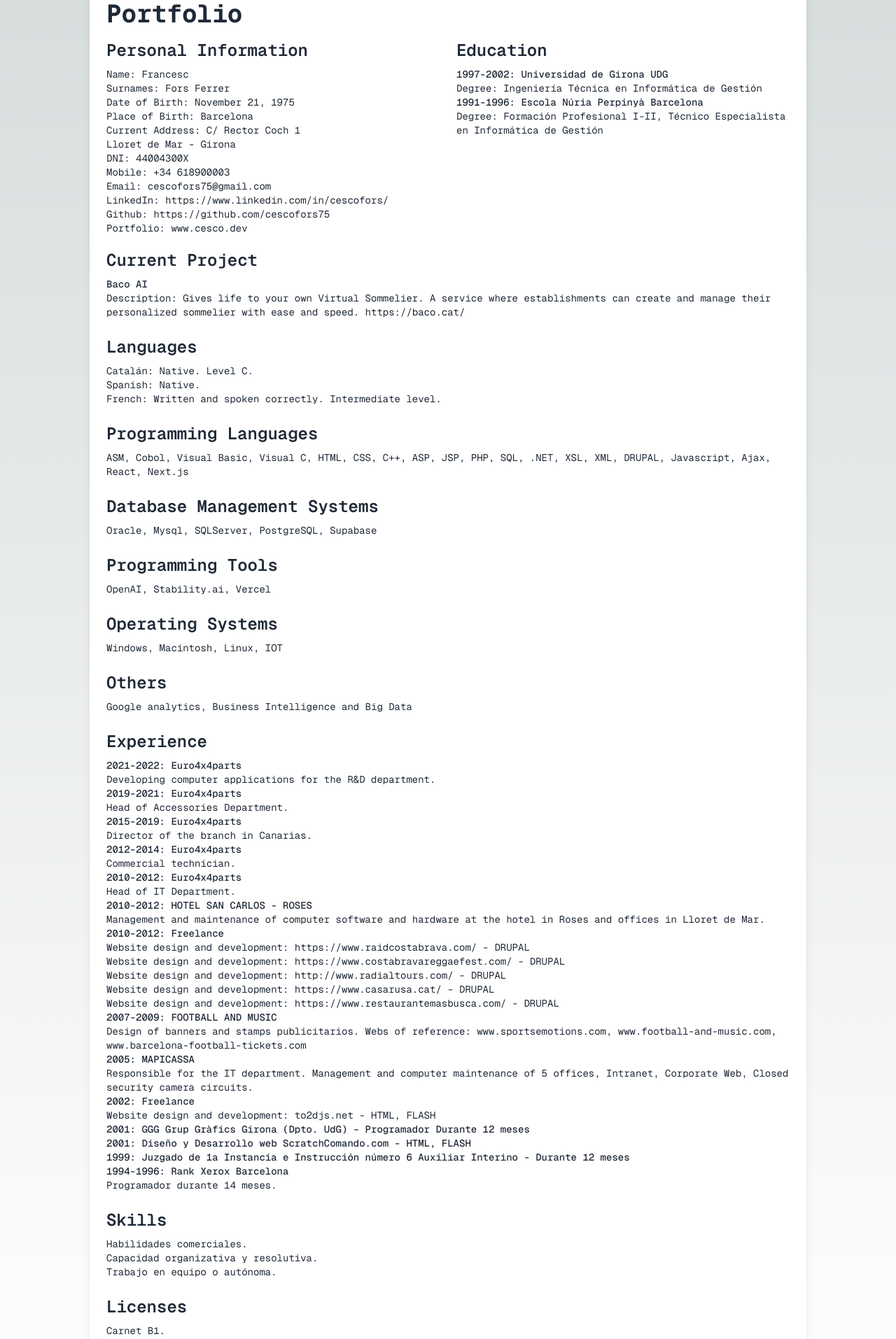
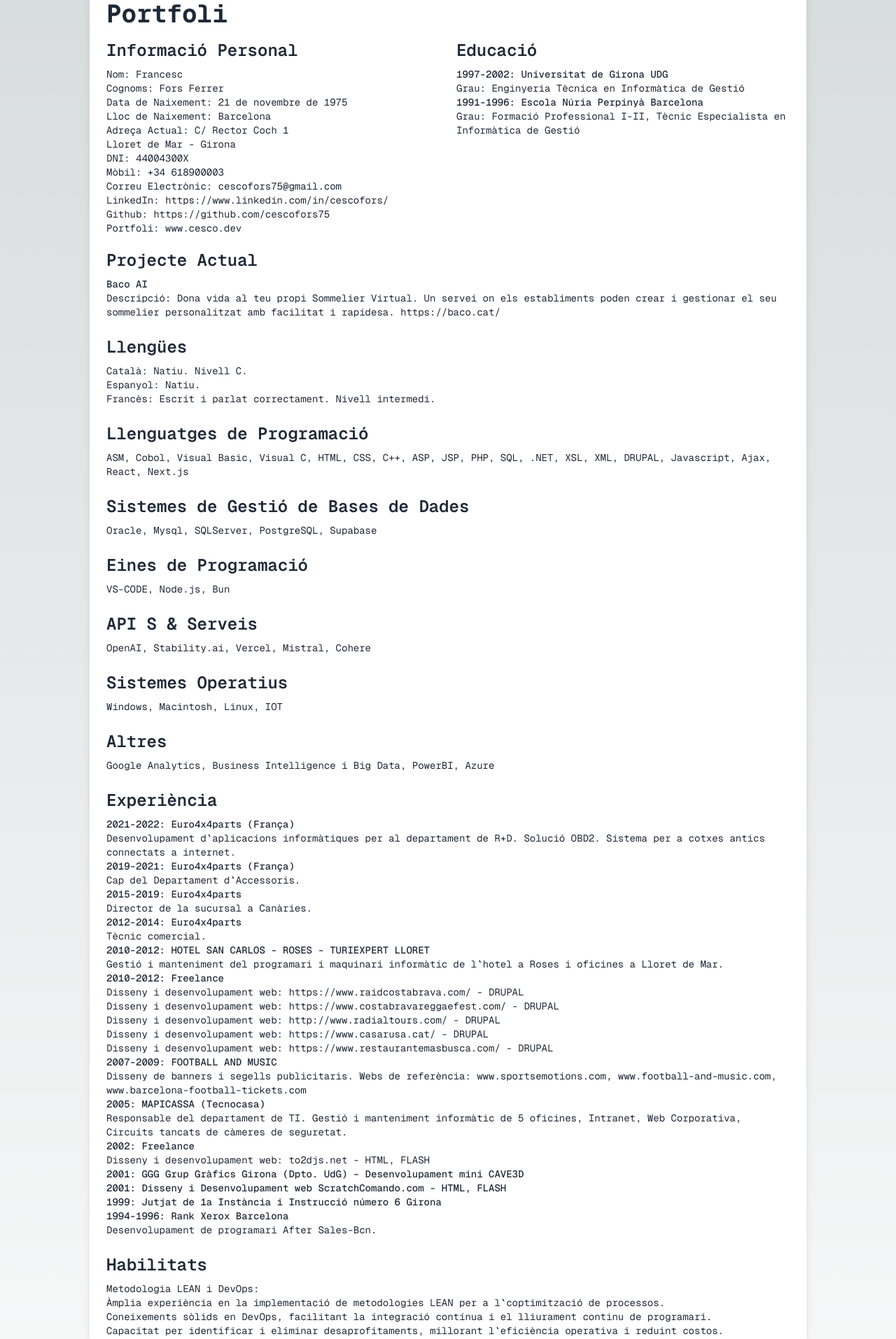
Before and after one commit to cescofors75/cesco.dev, a Next.js app: page / in a window 1280 px wide. Shown: the part 120-2034 px from the top of the page at 70% size. Built offline with nearby package versions, Linux system fonts and the light colour scheme.

Commit message:
cat version

```diff
--- a/app/layout.tsx
+++ b/app/layout.tsx
@@ -1,6 +1,6 @@
 import type { Metadata } from 'next'
 //import { Inter } from 'next/font/google'
-import { GeistSans, GeistMono } from 'geist/font'
+import { GeistMono } from 'geist/font'
 import './globals.css'
 
 //const inter = Inter({ subsets: ['latin'] })
--- a/app/page.tsx
+++ b/app/page.tsx
@@ -2,13 +2,13 @@
 import {Component} from '../components/component/component'
 export default function Home() {
   return (
-    <>
+
 
     <main className="flex min-h-screen flex-col items-center justify-between p-24">
       <div className="z-10 max-w-5xl w-full items-center justify-between font-mono text-sm lg:flex">
         <Component />
       </div>
     </main>
-    </>
+
   )
 }
--- a/components/component/component.tsx
+++ b/components/component/component.tsx
@@ -7,164 +7,162 @@ import Link from 'next/link'
 export function Component() {
   return (
     <div className="bg-white dark:bg-gray-800 text-gray-800 dark:text-gray-200 p-6 rounded-lg shadow-lg">
-      <h1 className="text-4xl font-bold mb-4">Portfolio</h1>
+      <h1 className="text-4xl font-bold mb-4">Portfoli</h1>
       <div className="grid grid-cols-1 md:grid-cols-2 gap-6">
         <div>
-          <h2 className="text-2xl font-semibold mb-2">Personal Information</h2>
-          <p>Name: Francesc</p>
-          <p>Surnames: Fors Ferrer</p>
-          <p>Date of Birth: November 21, 1975</p>
-          <p>Place of Birth: Barcelona</p>
-          <p>Current Address: C/ Rector Coch 1 </p> <p>Lloret de Mar - Girona</p>
+          <h2 className="text-2xl font-semibold mb-2">Informació Personal</h2>
+          <p>Nom: Francesc</p>
+          <p>Cognoms: Fors Ferrer</p>
+          <p>Data de Naixement: 21 de novembre de 1975</p>
+          <p>Lloc de Naixement: Barcelona</p>
+          <p>Adreça Actual: C/ Rector Coch 1 </p> <p>Lloret de Mar - Girona</p>
           <p>DNI: 44004300X</p>
-          <p>Mobile: +34 618900003</p>
-          <p>Email: cescofors75@gmail.com</p>
+          <p>Mòbil: +34 618900003</p>
+          <p>Correu Electrònic: cescofors75@gmail.com</p>
           <Link href="https://www.linkedin.com/in/cescofors/" target="_blank">
-
-          <p>LinkedIn: https://www.linkedin.com/in/cescofors/</p>
-
+            <p>LinkedIn: https://www.linkedin.com/in/cescofors/</p>
           </Link>
           <Link href="https://github.com/cescofors75" target="_blank">
-          <p>Github: https://github.com/cescofors75</p>
+            <p>Github: https://github.com/cescofors75</p>
           </Link>
           <Link href="https://cesco.dev">
-          <p>Portfolio: www.cesco.dev</p>
+            <p>Portfoli: www.cesco.dev</p>
           </Link>
         </div>
         <div>
-          <h2 className="text-2xl font-semibold mb-2">Education</h2>
+          <h2 className="text-2xl font-semibold mb-2">Educació</h2>
           <div>
-            <h3 className="font-medium">1997-2002: Universidad de Girona UDG</h3>
-            <p>Degree: Ingeniería Técnica en Informática de Gestión</p>
+            <h3 className="font-medium">1997-2002: Universitat de Girona UDG</h3>
+            <p>Grau: Enginyeria Tècnica en Informàtica de Gestió</p>
           </div>
           <div>
             <h3 className="font-medium">1991-1996: Escola Núria Perpinyà Barcelona</h3>
-            <p>Degree: Formación Profesional I-II, Técnico Especialista en Informática de Gestión</p>
+            <p>Grau: Formació Professional I-II, Tècnic Especialista en Informàtica de Gestió</p>
           </div>
         </div>
       </div>
       <br/>
       <div>
-          <h2 className="text-2xl font-semibold mb-2">Current Project</h2>
+          <h2 className="text-2xl font-semibold mb-2">Projecte Actual</h2>
           <h3 className="font-medium">Baco AI</h3>
           <p>
-            Description: Gives life to your own Virtual Sommelier. A service where establishments can create and manage
-            their personalized sommelier with ease and speed. <Link href="https://baco.cat/" target="_blank">https://baco.cat/</Link>
+            Descripció: Dona vida al teu propi Sommelier Virtual. Un servei on els establiments poden crear i gestionar el seu sommelier personalitzat amb facilitat i rapidesa. <Link href="https://baco.cat/" target="_blank">https://baco.cat/</Link>
           </p>
         </div>
       <div className="mt-6">
-        <h2 className="text-2xl font-semibold mb-2">Languages</h2>
-        <p>Catalán: Native. Level C.</p>
-        <p>Spanish: Native.</p>
-        <p>French: Written and spoken correctly. Intermediate level.</p>
+        <h2 className="text-2xl font-semibold mb-2">Llengües</h2>
+        <p>Català: Natiu. Nivell C.</p>
+        <p>Espanyol: Natiu.</p>
+        <p>Francès: Escrit i parlat correctament. Nivell intermedi.</p>
       </div>
       <div className="mt-6">
-        <h2 className="text-2xl font-semibold mb-2">Programming Languages</h2>
+        <h2 className="text-2xl font-semibold mb-2">Llenguatges de Programació</h2>
         <p>
-          ASM, Cobol, Visual Basic,   Visual C, HTML, CSS, C++, ASP, JSP, PHP, SQL, .NET,
-          XSL, XML, DRUPAL, Javascript, Ajax, React, Next.js
+          ASM, Cobol, Visual Basic, Visual C, HTML, CSS, C++, ASP, JSP, PHP, SQL, .NET, XSL, XML, DRUPAL, Javascript, Ajax, React, Next.js
         </p>
       </div>
       <div className="mt-6">
-        <h2 className="text-2xl font-semibold mb-2">Database Management Systems</h2>
+        <h2 className="text-2xl font-semibold mb-2">Sistemes de Gestió de Bases de Dades</h2>
         <p>Oracle, Mysql, SQLServer, PostgreSQL, Supabase</p>
       </div>
       <div className="mt-6">
-        <h2 className="text-2xl font-semibold mb-2">Programming Tools</h2>
-        <p>
-          OpenAI, Stability.ai, Vercel
-        </p>
+        <h2 className="text-2xl font-semibold mb-2">Eines de Programació</h2>
+        <p>VS-CODE, Node.js, Bun</p>
       </div>
       <div className="mt-6">
-        <h2 className="text-2xl font-semibold mb-2">Operating Systems</h2>
+        <h2 className="text-2xl font-semibold mb-2">API S & Serveis</h2>
+        <p>OpenAI, Stability.ai, Vercel, Mistral, Cohere</p>
+      </div>
+      <div className="mt-6">
+        <h2 className="text-2xl font-semibold mb-2">Sistemes Operatius</h2>
         <p>Windows, Macintosh, Linux, IOT</p>
       </div>
-
       <div className="mt-6">
-        <h2 className="text-2xl font-semibold mb-2">Others</h2>
-        <p>Google analytics, Business Intelligence and Big Data</p>
+        <h2 className="text-2xl font-semibold mb-2">Altres</h2>
+        <p>Google Analytics, Business Intelligence i Big Data, PowerBI, Azure</p>
       </div>
       <div className="mt-6">
-        <h2 className="text-2xl font-semibold mb-2">Experience</h2>
+        <h2 className="text-2xl font-semibold mb-2">Experiència</h2>
         <div>
-          <h3 className="font-medium">2021-2022: Euro4x4parts</h3>
-          <p>Developing computer applications for the R&D department.</p>
+          <h3 className="font-medium">2021-2022: Euro4x4parts (França)</h3>
+          <p>Desenvolupament d`aplicacions informàtiques per al departament de R+D. Solució OBD2. Sistema per a cotxes antics connectats a internet.</p>
         </div>
         <div>
-          <h3 className="font-medium">2019-2021: Euro4x4parts</h3>
-          <p>Head of Accessories Department.</p>
+          <h3 className="font-medium">2019-2021: Euro4x4parts (França)</h3>
+          <p>Cap del Departament d`Accessoris.</p>
         </div>
         <div>
           <h3 className="font-medium">2015-2019: Euro4x4parts</h3>
-          <p>Director of the branch in Canarias.</p>
+          <p>Director de la sucursal a Canàries.</p>
         </div>
         <div>
           <h3 className="font-medium">2012-2014: Euro4x4parts</h3>
-          <p>Commercial technician.</p>
+          <p>Tècnic comercial.</p>
         </div>
         <div>
-          <h3 className="font-medium">2010-2012: Euro4x4parts</h3>
-          <p>Head of IT Department.</p>
-        </div>
-        <div>
-          <h3 className="font-medium">2010-2012: HOTEL SAN CARLOS - ROSES</h3>
-          <p>
-            Management and maintenance of computer software and hardware at the hotel in Roses and offices in Lloret de
-            Mar.
-          </p>
+          <h3 className="font-medium">2010-2012: HOTEL SAN CARLOS - ROSES - TURIEXPERT LLORET</h3>
+          <p>Gestió i manteniment del programari i maquinari informàtic de l`hotel a Roses i oficines a Lloret de Mar.</p>
         </div>
         <div>
           <h3 className="font-medium">2010-2012: Freelance</h3>
-          <p>Website design and development: https://www.raidcostabrava.com/ - DRUPAL</p>
-          <p>Website design and development: https://www.costabravareggaefest.com/ - DRUPAL</p>
-          <p>Website design and development: http://www.radialtours.com/ - DRUPAL</p>
-          <p>Website design and development: https://www.casarusa.cat/ - DRUPAL</p>
-          <p>Website design and development: https://www.restaurantemasbusca.com/ - DRUPAL</p>
+          <p>Disseny i desenvolupament web: https://www.raidcostabrava.com/ - DRUPAL</p>
+          <p>Disseny i desenvolupament web: https://www.costabravareggaefest.com/ - DRUPAL</p>
+          <p>Disseny i desenvolupament web: http://www.radialtours.com/ - DRUPAL</p>
+          <p>Disseny i desenvolupament web: https://www.casarusa.cat/ - DRUPAL</p>
+          <p>Disseny i desenvolupament web: https://www.restaurantemasbusca.com/ - DRUPAL</p>
         </div>
         <div>
           <h3 className="font-medium">2007-2009: FOOTBALL AND MUSIC</h3>
-          <p>
-            Design of banners and stamps publicitarios. Webs of reference: www.sportsemotions.com,
-            www.football-and-music.com, www.barcelona-football-tickets.com
-          </p>
+          <p>Disseny de banners i segells publicitaris. Webs de referència: www.sportsemotions.com, www.football-and-music.com, www.barcelona-football-tickets.com</p>
         </div>
         <div>
-          <h3 className="font-medium">2005: MAPICASSA</h3>
-          <p>
-            Responsible for the IT department. Management and computer maintenance of 5 offices, Intranet, Corporate
-            Web, Closed security camera circuits.
-          </p>
+          <h3 className="font-medium">2005: MAPICASSA (Tecnocasa)</h3>
+          <p>Responsable del departament de TI. Gestió i manteniment informàtic de 5 oficines, Intranet, Web Corporativa, Circuits tancats de càmeres de seguretat.</p>
         </div>
         <div>
           <h3 className="font-medium">2002: Freelance</h3>
-          <p>Website design and development: to2djs.net - HTML, FLASH</p>
+          <p>Disseny i desenvolupament web: to2djs.net - HTML, FLASH</p>
         </div>
         <div>
-          <h3 className="font-medium">
-            {`2001: GGG Grup Gra\u{300}fics Girona (Dpto. UdG) – Programador Durante 12 meses`}
-          </h3>
+          <h3 className="font-medium">2001: GGG Grup Gràfics Girona (Dpto. UdG) – Desenvolupament mini CAVE3D</h3>
         </div>
         <div>
-          <h3 className="font-medium">{`2001: Disen\u{303}o y Desarrollo web ScratchComando.com - HTML, FLASH`}</h3>
+          <h3 className="font-medium">2001: Disseny i Desenvolupament web ScratchComando.com - HTML, FLASH</h3>
         </div>
         <div>
-          <h3 className="font-medium">
-            {`1999: Juzgado de 1a Instancia e Instruccio\u{301}n nu\u{301}mero 6 Auxiliar Interino - Durante 12 meses`}
-          </h3>
+          <h3 className="font-medium">1999: Jutjat de 1a Instància i Instrucció número 6 Girona</h3>
         </div>
         <div>
           <h3 className="font-medium">1994-1996: Rank Xerox Barcelona</h3>
-          <p>Programador durante 14 meses.</p>
+          <p>Desenvolupament de programari After Sales-Bcn.</p>
         </div>
       </div>
       <div className="mt-6">
-        <h2 className="text-2xl font-semibold mb-2">Skills</h2>
-        <p>Habilidades comerciales.</p>
-        <p>Capacidad organizativa y resolutiva.</p>
-        <p>{`Trabajo en equipo o auto\u{301}noma.`}</p>
+        <h2 className="text-2xl font-semibold mb-2">Habilitats</h2>
+        <p>Metodologia LEAN i DevOps:</p>
+        <p>Àmplia experiència en la implementació de metodologies LEAN per a l`coptimització de processos.</p>
+        <p>Coneixements sòlids en DevOps, facilitant la integració contínua i el lliurament continu de programari.</p>
+        <p>Capacitat per identificar i eliminar desaprofitaments, millorant l`eficiència operativa i reduint costos.</p>
+        <p>Capacitat Organitzativa i Resolutiva:</p>
+        <p>Habilitat destacada per planificar, coordinar i executar projectes complexos, assegurant el compliment de terminis i objectius.</p>
+        <p>Capacitat analítica per resoldre problemes tècnics i operatius de manera eficient.</p>
+        <p>Experiència en la gestió d`equips multidisciplinaris i en la presa de decisions estratègiques.</p>
+        <p>Habilitats Comercials:</p>
+        <p>Forta orientació als resultats amb un enfocament en la satisfacció del client i la creació de valor.</p>
+        <p>Habilitat per negociar i tancar acords amb proveïdors i socis comercials.</p>
+        <p>Coneixement en anàlisi de mercat i desenvolupament d`estratègies comercials efectives.</p>
+        <p>Treball en Equip i Autonomia:</p>
+        <p>Capacitat per liderar equips de treball, fomentant un ambient de col·laboració i comunicació efectiva.</p>
+        <p>Habilitat per treballar de manera autònoma, gestionant prioritats i complint objectius de forma independent.</p>
+        <p>Experiència en la creació d`un ambient de treball positiu i en el desenvolupament del talent de l`equip.</p>
+        <p>Tecnologies de SmartCity:</p>
+        <p>Coneixement en la implementació de solucions tecnològiques per a la gestió de ciutats intel·ligents, com IoT, Big Data i sistemes d`informació geogràfica (SIG).</p>
+        <p>Innovació i Desenvolupament Tecnològic:</p>
+        <p>Capacitat per impulsar la innovació i l`adopció de noves tecnologies en l`àmbit de les SmartCities.</p>
+        <p>Experiència en la gestió de projectes de R+D, des de la conceptualització fins a la implementació.</p>
       </div>
       <div className="mt-6">
-        <h2 className="text-2xl font-semibold mb-2">Licenses</h2>
+        <h2 className="text-2xl font-semibold mb-2">Llicències</h2>
         <p>Carnet B1.</p>
       </div>
     </div>
```
Also changed, not shown: package.json (+12 -12 lines), 2 other files (tests, documents, lock files or other folders).
